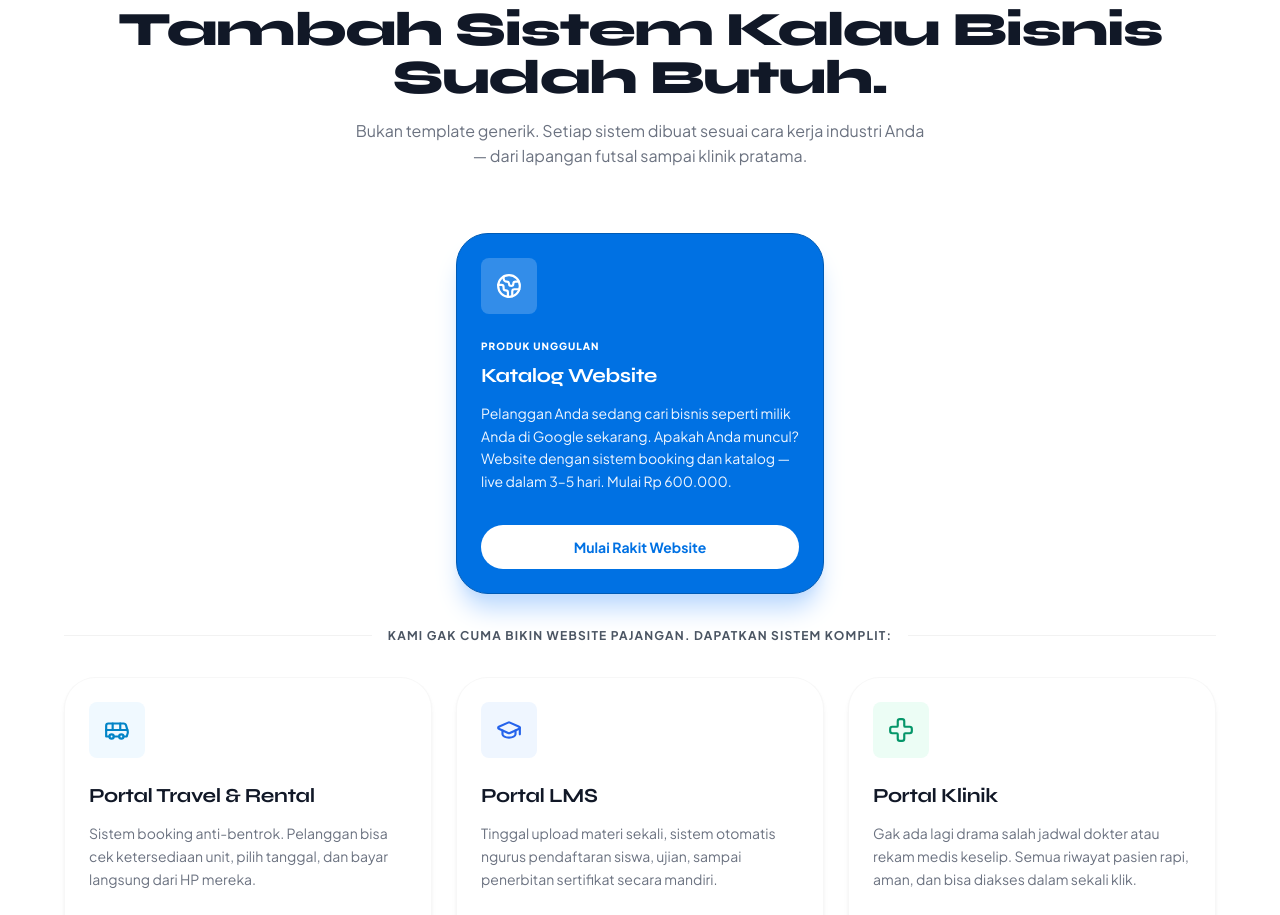
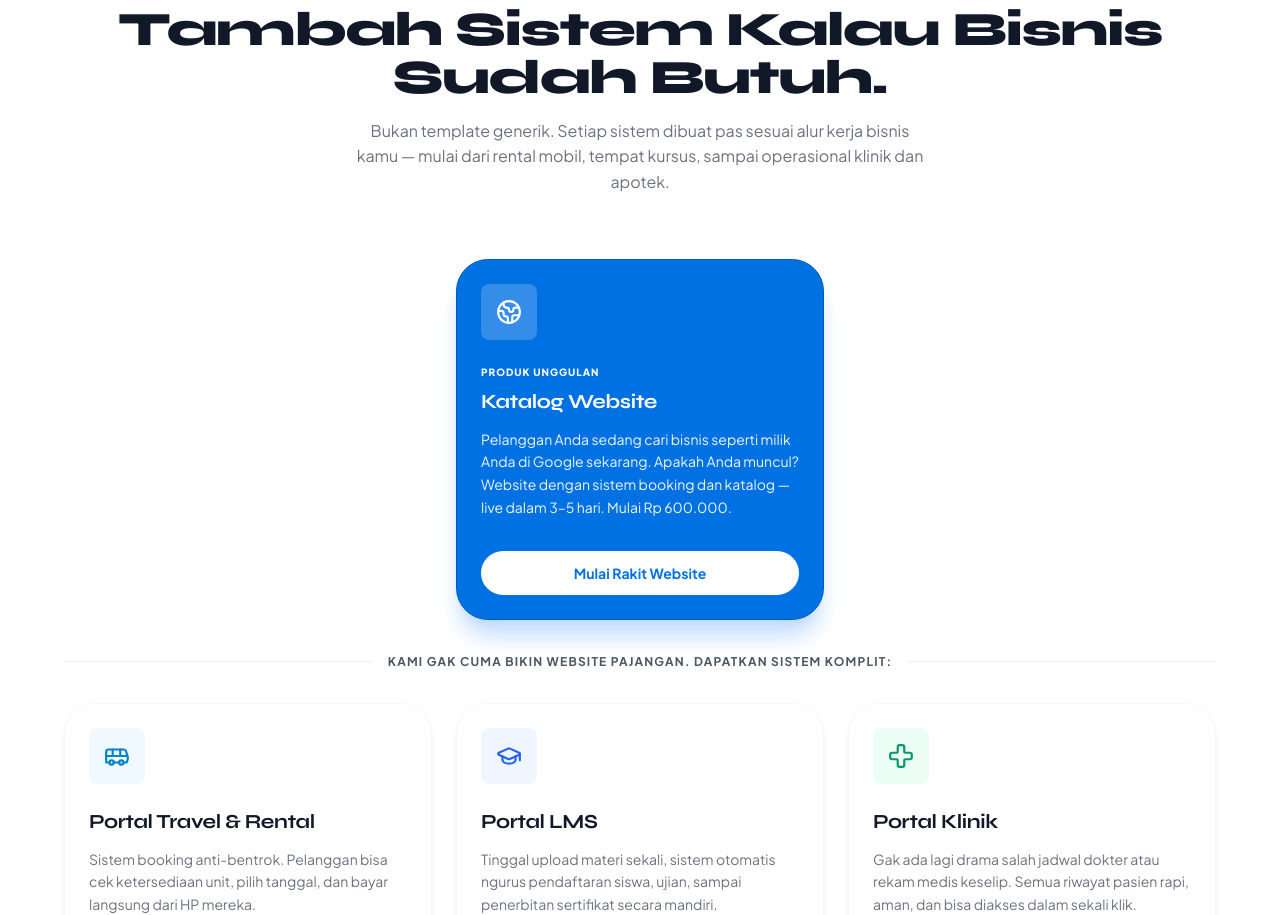
Before and after one commit to RiGi26/ja-landingpage-platform, a Next.js app: page / in a window 1280 px wide. Shown: the part 1712-2627 px from the top of the page. Built offline with nearby package versions, Linux system fonts and the light colour scheme.

Commit message:
copy(landing): update segmen description to better reflect actual products

```diff
--- a/app/page.tsx
+++ b/app/page.tsx
@@ -246,7 +246,7 @@ function SegmenSection() {
                         Mulai dari Website.<br className="hidden md:block" /> Tambah Sistem Kalau Bisnis Sudah Butuh.
                     </h2>
                     <p className="text-gray-500 mt-4 max-w-xl mx-auto">
-                      Bukan template generik. Setiap sistem dibuat sesuai cara kerja industri Anda — dari lapangan futsal sampai klinik pratama.
+                      Bukan template generik. Setiap sistem dibuat pas sesuai alur kerja bisnis kamu — mulai dari rental mobil, tempat kursus, sampai operasional klinik dan apotek.
                     </p>
                 </div>
 
```
